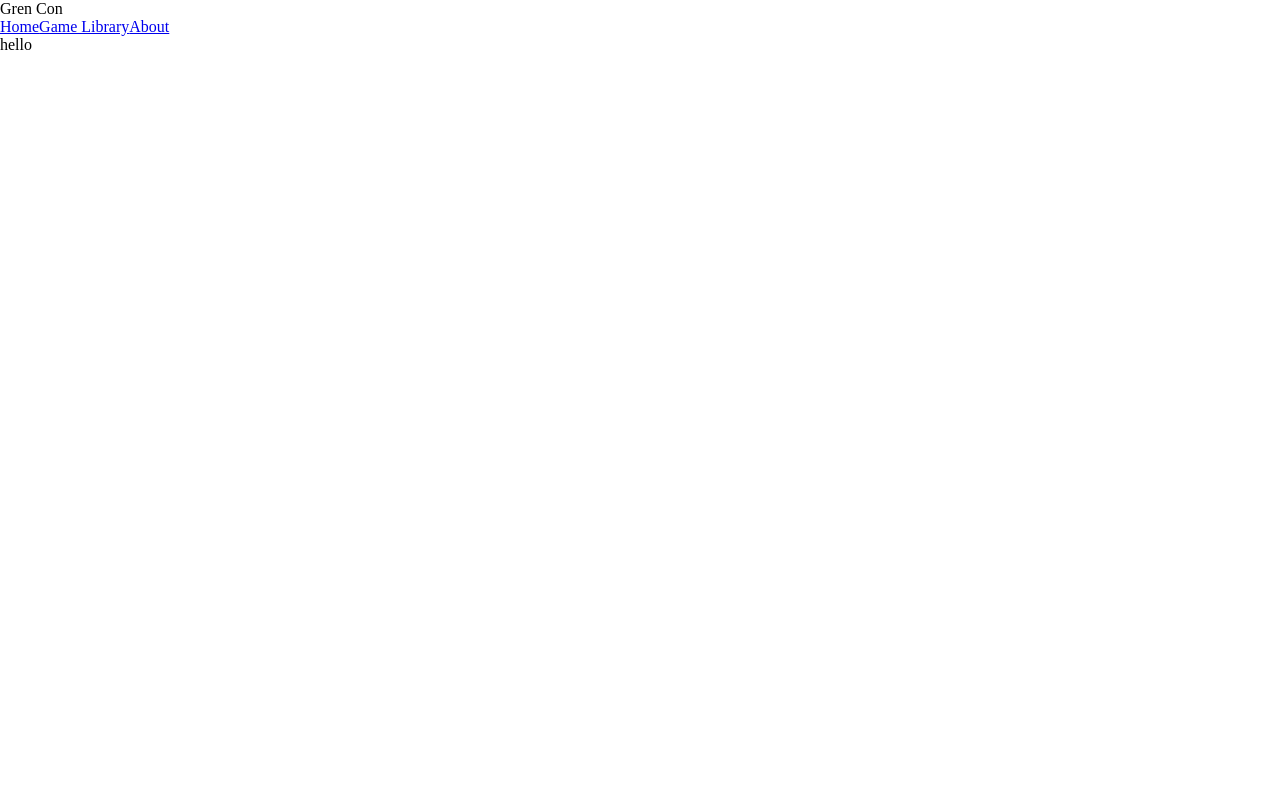
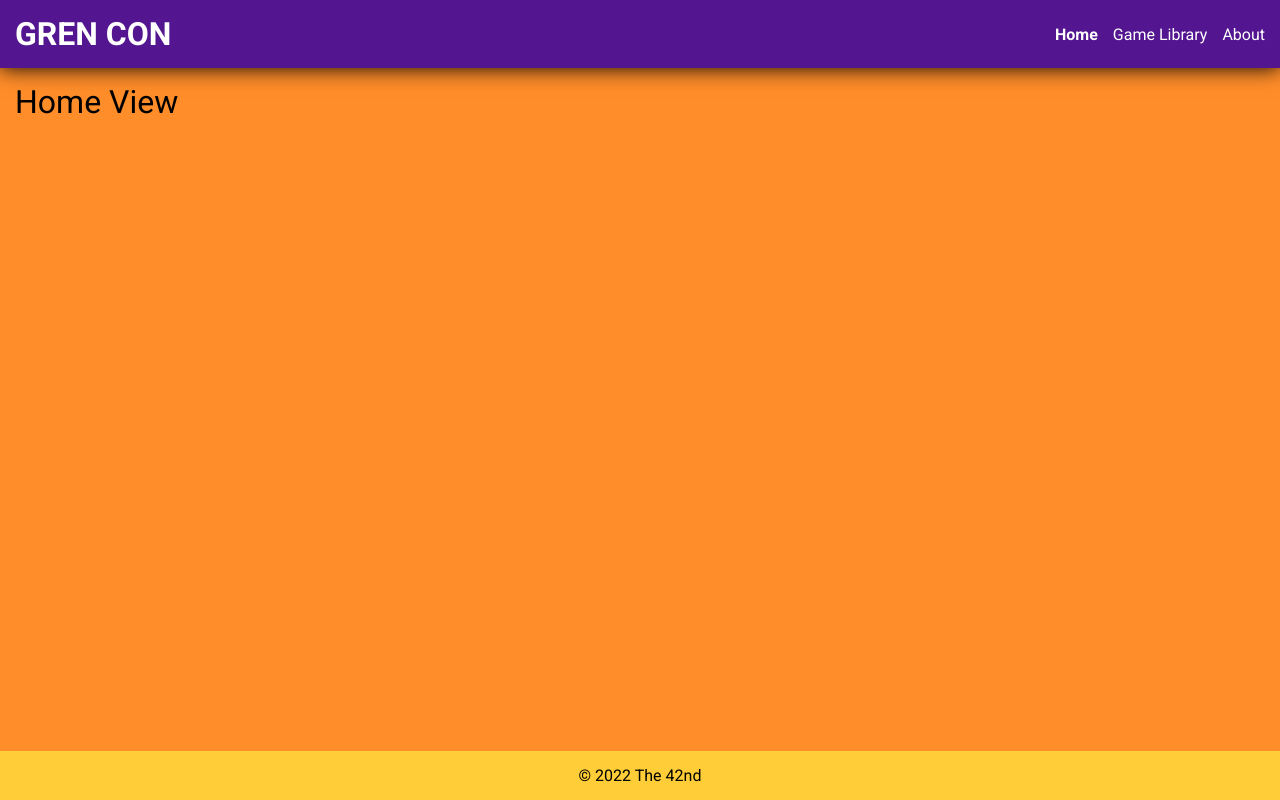
Before and after one commit to thecodingcouple/gren-con-client, a Vue app: page / in a window 1280 px wide. Built offline with nearby package versions, Linux system fonts and the light colour scheme.

Commit message:
Updated styling for navbar

```diff
--- a/index.html
+++ b/index.html
@@ -4,7 +4,10 @@
     <meta charset="UTF-8" />
     <link rel="icon" href="/favicon.ico" />
     <meta name="viewport" content="width=device-width, initial-scale=1.0" />
-    <title>Gren Con</title>
+    <link rel="preconnect" href="https://fonts.googleapis.com">
+    <link rel="preconnect" href="https://fonts.gstatic.com" crossorigin>
+    <link href="https://fonts.googleapis.com/css2?family=Roboto:wght@400;700&display=swap" rel="stylesheet">
+    <title>Gren Con | The Best June 4th in Gaming</title>
   </head>
   <body>
     <div id="app"></div>
--- a/src/App.vue
+++ b/src/App.vue
@@ -11,10 +11,72 @@ import { RouterLink, RouterView } from 'vue-router'
       <RouterLink to="/about">About</RouterLink>
     </nav>
   </header>
-
-  <RouterView />
+  <main>
+    <RouterView />
+  </main>
+  <footer>
+    &copy; 2022 The 42nd
+  </footer>
 </template>
 
 <style>
 @import '@/assets/base.css';
+
+#app {
+  display: flex;
+  flex-direction: column;
+}
+
+#app > main {
+  flex: 1;
+  padding: 15px;
+}
+
+header {
+  display: flex;
+  flex: 0;
+  background-color: var(--purple);
+  height: 100%;
+  align-items: center;
+  box-shadow: 0 0 20px black;
+}
+
+header > div {
+  font-size: 2rem;
+  font-weight: bold;
+  text-transform: uppercase;
+}
+
+header,
+nav * {
+  color: white;
+}
+
+nav {
+  margin-left: auto;
+}
+
+nav * {
+  text-decoration: none;
+  margin-left: 15px;
+}
+
+nav *:hover {
+  text-decoration: underline;
+}
+
+nav *.router-link-active,
+nav *.router-link-exact-active {
+  font-weight: bold;
+}
+
+header,
+footer {
+  padding: 15px;
+}
+
+footer {
+  background: var(--gold);
+  text-align: center;
+}
 </style>
--- a/src/assets/base.css
+++ b/src/assets/base.css
@@ -1,4 +1,8 @@
 :root {
+  --purple: #541690;
+  --redorange: #ff4949;
+  --orange: #ff8d29;
+  --gold: #ffcd38;
 }
 
 *,
@@ -15,4 +19,11 @@ body {
   text-rendering: optimizeLegibility;
   -webkit-font-smoothing: antialiased;
   -moz-osx-font-smoothing: grayscale;
+  background: var(--orange);
+  font-family: 'Roboto', sans-serif;
+  display: flex;
 }
+
+#app {
+  flex: 1;
+}
--- a/src/views/AboutView.vue
+++ b/src/views/AboutView.vue
@@ -1,9 +1,8 @@
 <template>
-  <div class="about">
-    <h1>This is an about page</h1>
-  </div>
+  <main>
+    <h1>About View</h1>
+  </main>
 </template>
-
 <style>
 
 </style>
--- a/src/views/GameLibraryView.vue
+++ b/src/views/GameLibraryView.vue
@@ -1,5 +1,5 @@
 <template>
   <main>
-    <div>Game Library stuff will go here</div>
+    <h1>Game Library View</h1>
   </main>
 </template>
--- a/src/views/HomeView.vue
+++ b/src/views/HomeView.vue
@@ -3,6 +3,6 @@
 
 <template>
   <main>
-    <div>hello</div>
+    <h1>Home View</h1>
   </main>
 </template>
```
Also changed, not shown: 1 other file (tests, documents, lock files or other folders).
